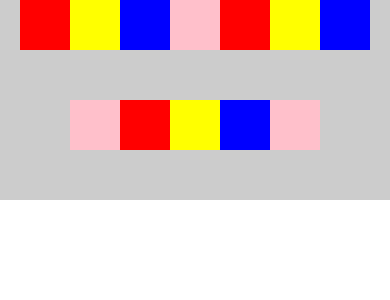
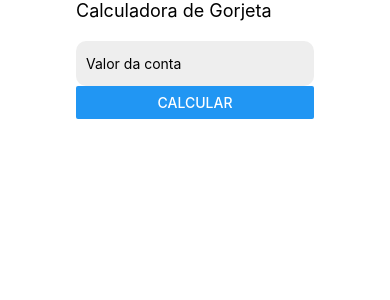
Before and after one commit to carlosaw/RN1, a React Native app: screen / in a window 390 px wide. Shown: the top 300 px of the page. Built offline with nearby package versions, Linux system fonts and the light colour scheme.

Commit message:
Calculadora de Gorjeta

```diff
--- a/App.js
+++ b/App.js
@@ -1,42 +1,83 @@
-import React from 'react';
-import { SafeAreaView, Text, View, StyleSheet } from 'react-native';
+import React, { useState } from 'react';
+import { Text, View, Button } from 'react-native';
 import styled from 'styled-components/native';
 
 const Page = styled.SafeAreaView`
     flex:1;
-`;
-const Header = styled.View`
-  flex-direction:row;
-  justify-content:center;
-  flex-wrap:wrap;
-  background-color:#CCC;
-  height:200px;
+    align-self:center;
 `;
 
-const Quadrado = styled.View`
-  width:50px;
-  height:50px;
-  background-color:${props => props.cor};
+const HeaderText = styled.Text`
+  font-size:18px;
+`;
+
+const Input = styled.TextInput`
+  height:45px;
+  font-size:14px;
+  background-color:#EEE;
+  margin-top:20px;
+  border-radius:10px;
+  padding:10px;
+`;
+const CalcButton = styled.Button`
+  margin-top:10px;
+`;
+const ResultArea = styled.View`
+  margin-top:30px;
+  background-color:#EEE;
+  padding:20px;
+  justify-content:center;
+  align-items:center;
+`;
+
+const ResultItemTitle = styled.Text`
+  font-size:14px;
+  font-weight:bold;
+`;
+
+const ResultItem = styled.Text`
+  font-size:15px;
+  margin-bottom:30px;
 `;
 
 export default () => {
+
+  const [bill, setBill] = useState('');
+  const [tip, setTip] = useState(0);
+
+  const calc = () => {
+    let nBill = parseFloat(bill);
+
+    if(nBill) {
+      setTip( (10/100) * nBill );
+    } else {
+      alert("Digite o valor da conta!");
+    }
+  }
+
   return (
     <Page>
-      <Header>
-        <Quadrado cor="red"></Quadrado>
-        <Quadrado cor="yellow"></Quadrado>
-        <Quadrado cor="blue"></Quadrado>
-        <Quadrado cor="pink"></Quadrado>
-        <Quadrado cor="red"></Quadrado>
-        <Quadrado cor="yellow"></Quadrado>
-        <Quadrado cor="blue"></Quadrado>
-        <Quadrado cor="pink"></Quadrado>
-        <Quadrado cor="red"></Quadrado>
-        <Quadrado cor="yellow"></Quadrado>
-        <Quadrado cor="blue"></Quadrado>
-        <Quadrado cor="pink"></Quadrado>
-      </Header>
+      <HeaderText>Calculadora de Gorjeta</HeaderText>
+      <Input
+        placeholder="Valor da conta"
+        placeholderTextColor='#000'
+        keyboardType="numeric"
+        value={bill}
+        onChangeText={n=>setBill(n)}
+      />
+      <CalcButton title="CALCULAR" onPress={calc} />
+      {tip > 0 &&
+        <ResultArea>
+          <ResultItemTitle>Valor da Conta</ResultItemTitle>
+          <ResultItem>R$ {parseFloat(bill).toFixed(2)}</ResultItem>
 
+          <ResultItemTitle>Valor da Gorjeta</ResultItemTitle>
+          <ResultItem>R$ {tip.toFixed(2)}</ResultItem>
+
+          <ResultItemTitle>Valor Total</ResultItemTitle>
+          <ResultItem>R$ {parseFloat(bill) + tip.toFixed(2)}</ResultItem>
+        </ResultArea>
+      }
     </Page>
   );
 }
```
Also changed, not shown: 1 other file (tests, documents, lock files or other folders).
